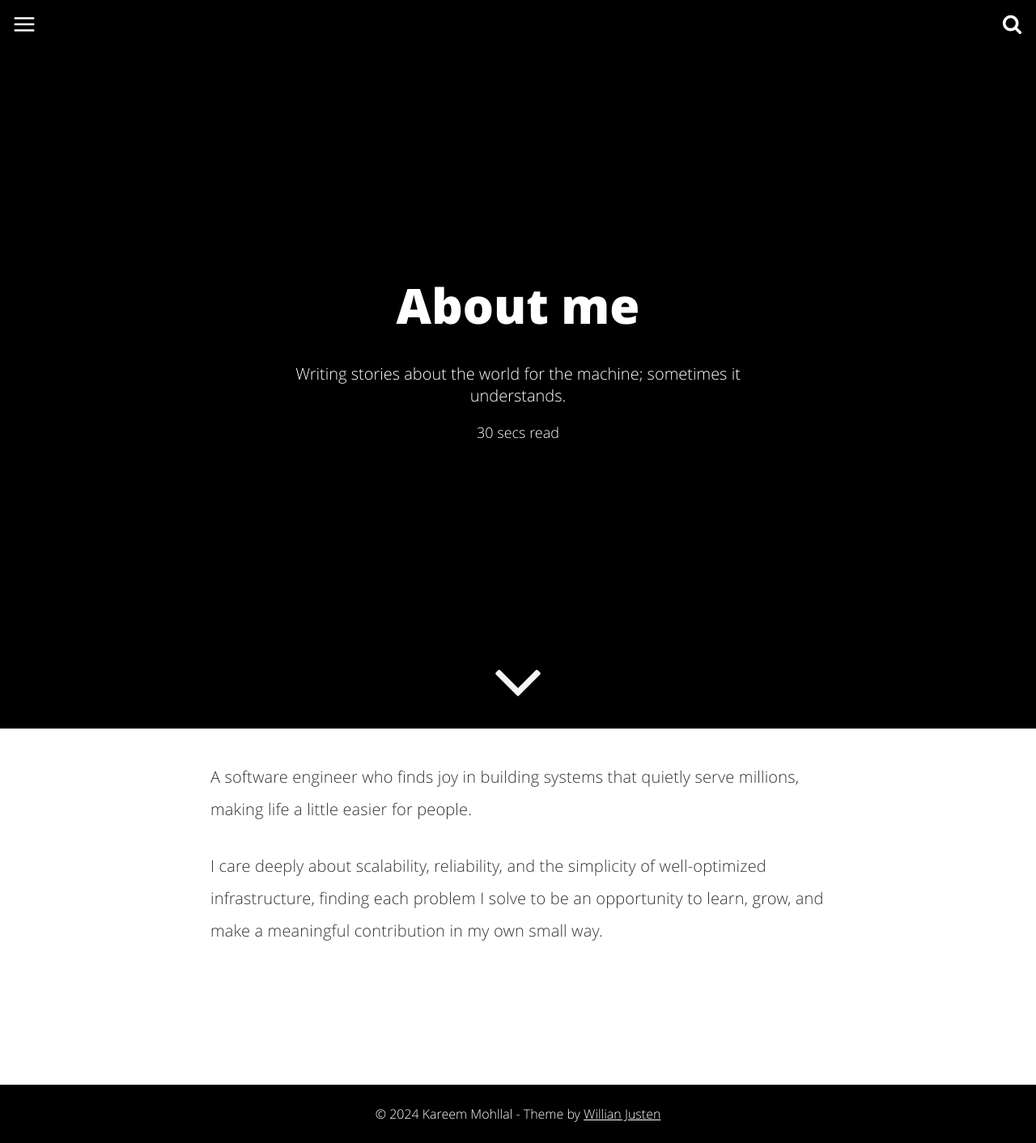
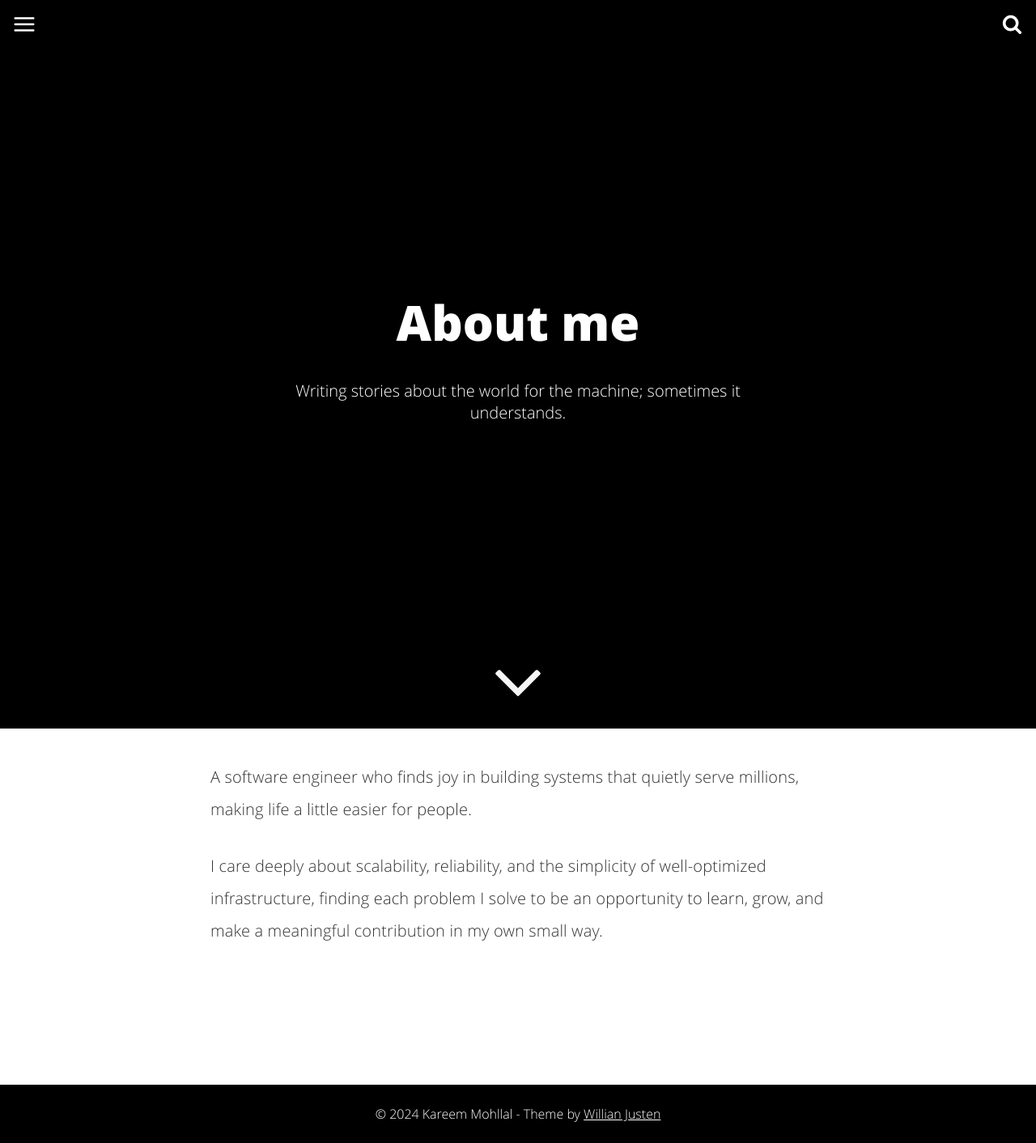
Before and after one commit to mohllal/mohllal.github.io, a Jekyll site: the page built from pages/about.html, in a window 1280 px wide. Shown: the whole page at 81% size. Built offline with Jekyll 4.4.1, drawn with Linux system fonts in a browser that asks for light colours.

Commit message:
Fix issue with reading time being displayed on non-post pages

```diff
--- a/_includes/header-post.html
+++ b/_includes/header-post.html
@@ -5,7 +5,9 @@
         {% endif %}
         <h1 class="post-title" itemprop="name">{{ page.title }}</h1>
         <p itemprop="description" class="subtitle">{{ page.description }}</p>
+        {% if page.layout == "post" %}
         <p itemprop="reading-time" class="reading-time">{{ page.content | reading_time }} read</p>
+        {% endif %}
     </div>
     <a class="down" data-scroll href="#scroll">
         <svg class="icon icon-angle-down">
```
